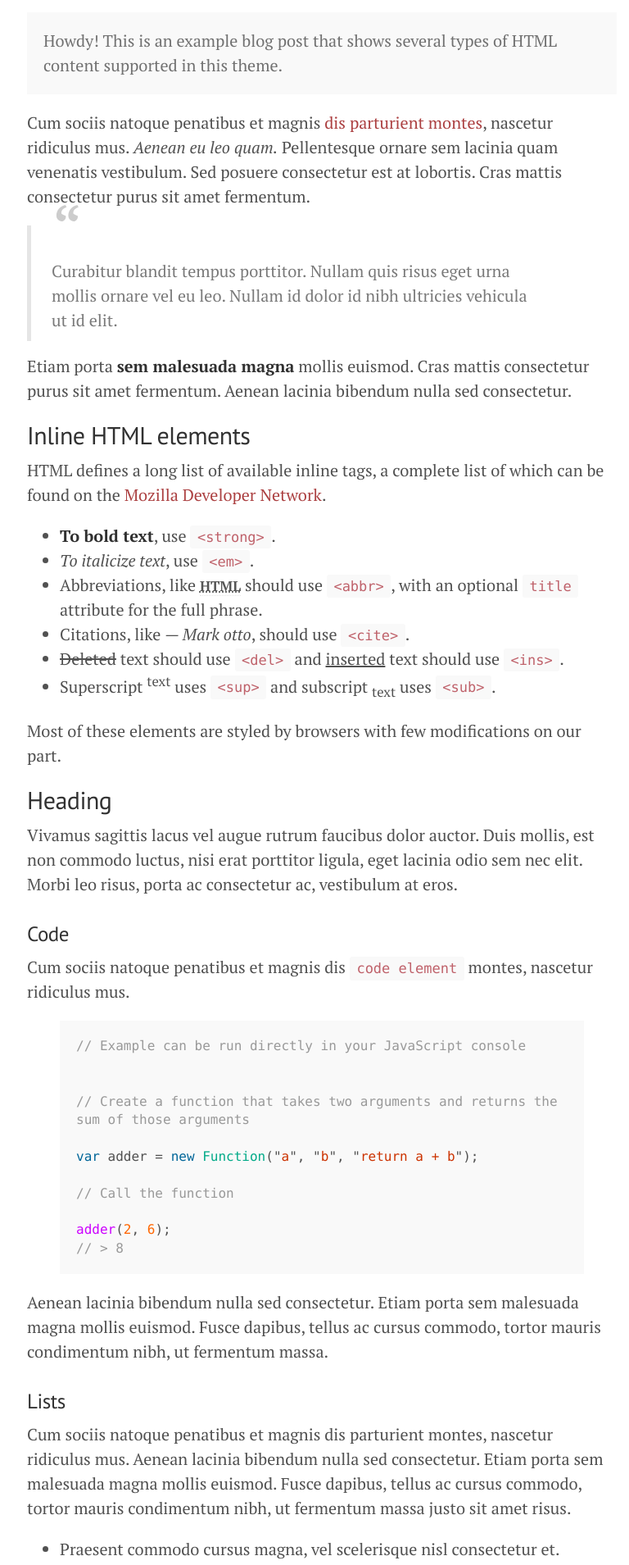
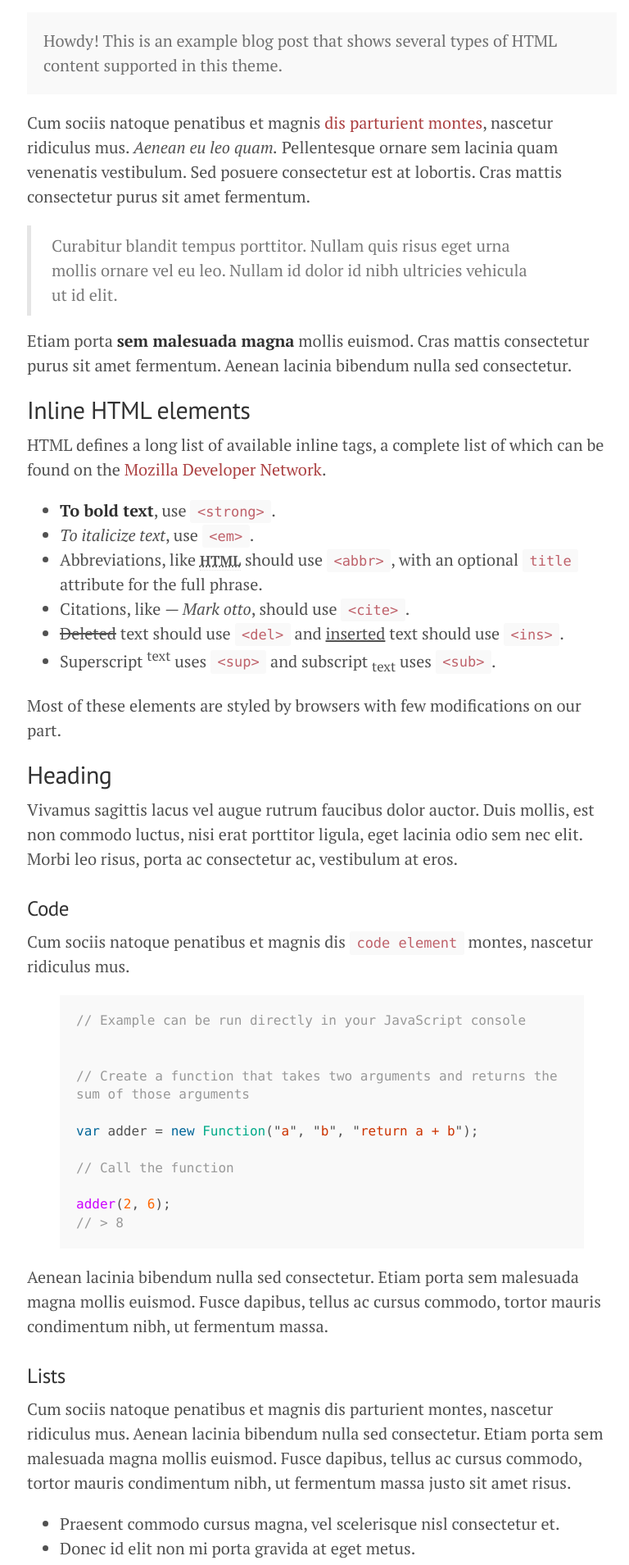
Before and after one commit to mjh-test1/mjh-test1.github.io, a Jekyll site: the page built from index.html, in a window 1280 px wide. Shown: the part 929-2838 px from the top of the page at 82% size, without its empty margins (247-1015 px from the left). Built offline with Jekyll 4.4.1, drawn with Linux system fonts in a browser that asks for light colours; nearby versions of some CDN libraries; the list of posts is cut into pages by our own code.

Commit message:
Tweaked max-scale

```diff
--- a/_includes/head.html
+++ b/_includes/head.html
@@ -4,7 +4,7 @@
   <meta http-equiv="content-type" content="text/html; charset=utf-8">
 
   <!-- Enable responsiveness on mobile devices -->
-  <meta name="viewport" content="width=device-width, initial-scale=1.0, maximum-scale=1">
+  <meta name="viewport" content="width=device-width, initial-scale=1.0, maximum-scale=2">
 
   <!-- Enable twittercards -->
   {% include twittercards.html %}
--- a/public/css/poole.css
+++ b/public/css/poole.css
@@ -217,15 +217,6 @@ blockquote {
   color: #7a7a7a;
   border-left: .25rem solid #e5e5e5;
 }
-/* MJH Quote */
-blockquote:before {
-  color: #ccc;
-  content: open-quote;
-  font-size: 4rem;
-  line-height: 0.1rem;
-  margin-right: 0.25rem;
-  vertical-align: -0.4rem;
-}
 blockquote p:last-child {
   margin-bottom: 0;
 }
```
Also changed, not shown: _drafts/post-template.md (+1 -0 lines).
